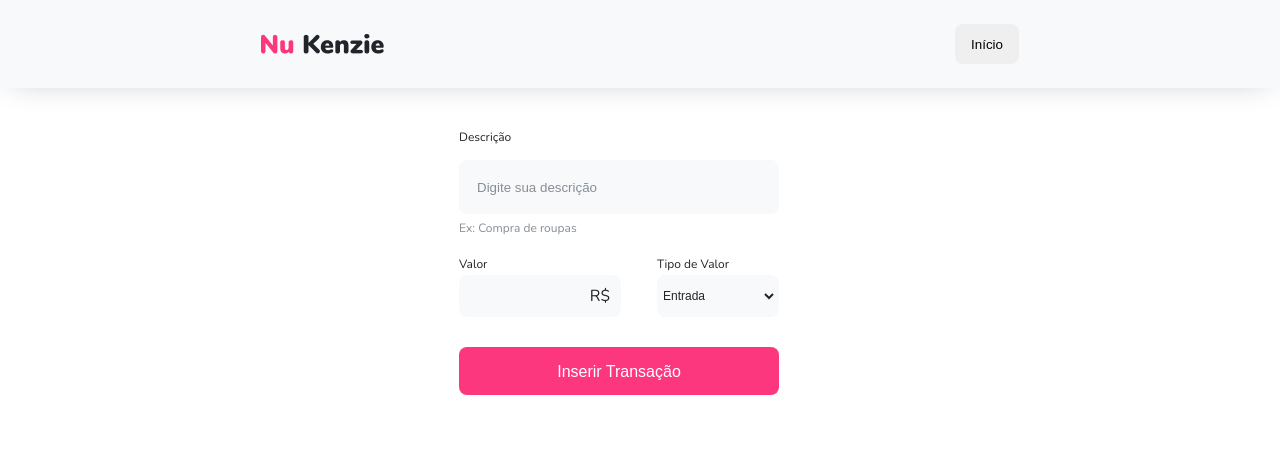
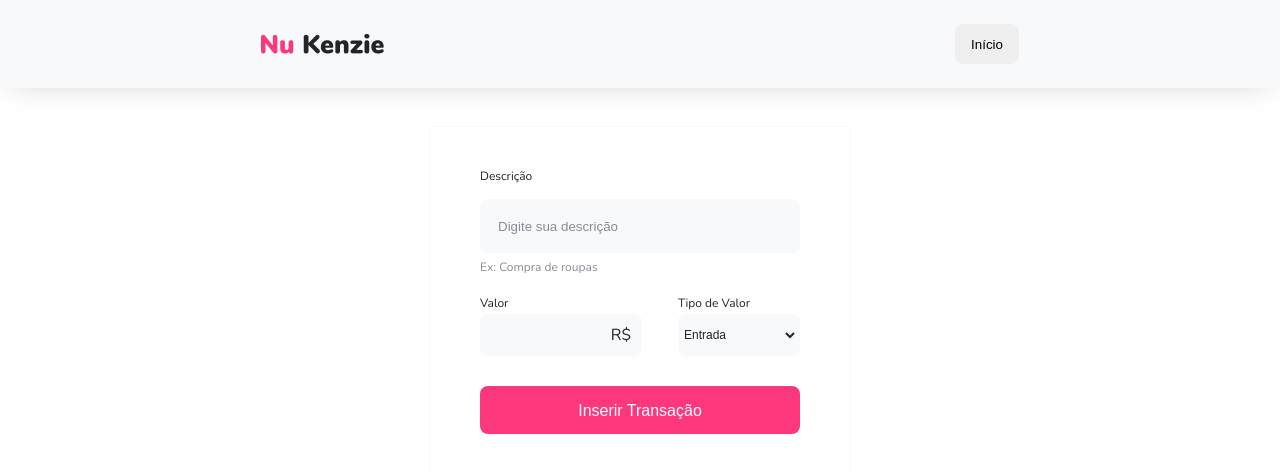
Before and after one commit to Kenzie-Academy-Brasil-Developers/react-entrega-s1-nu-kenzie-wesleydematos-3, a React (Create React App) app: page / in a window 1280 px wide. Shown: the top 472 px of the page. Built offline with nearby package versions, Linux system fonts and the light colour scheme.

Commit message:
fix: change styles

```diff
--- a/src/components/ButtonGreySmall/style.css
+++ b/src/components/ButtonGreySmall/style.css
@@ -7,3 +7,7 @@
   width: 64px;
   height: 40px;
 }
+
+.buttonGreySmall:hover {
+  background-color: var(--grey-2);
+}
--- a/src/components/Transactions/style.css
+++ b/src/components/Transactions/style.css
@@ -2,7 +2,9 @@
   display: flex;
   flex-direction: column;
   width: 320px;
-  height: 310px;
+  height: 270px;
+  border: 1px solid var(--grey-1);
+  padding: 38px 0;
 }
 
 .transactions label {
@@ -92,18 +94,26 @@
 }
 
 .transactions > button {
-  margin-bottom: 38px;
   margin-top: 30px;
 }
 
 @media (min-width: 360px) {
   .transactions {
     margin: 0 auto;
+    padding: 38px 10px;
   }
 }
 
 @media (min-width: 1100px) {
   .transactions {
-    width: 362px;
+    width: 370px;
+    padding: 38px 25px;
+    align-items: center;
+  }
+
+  .transactions > span,
+  .transactions > label {
+    align-self: baseline;
+    margin-left: 25px;
   }
 }
```
Also changed, not shown: src/components/Total/index.jsx (added, +7 -0 lines), src/components/Total/style.css (added).
